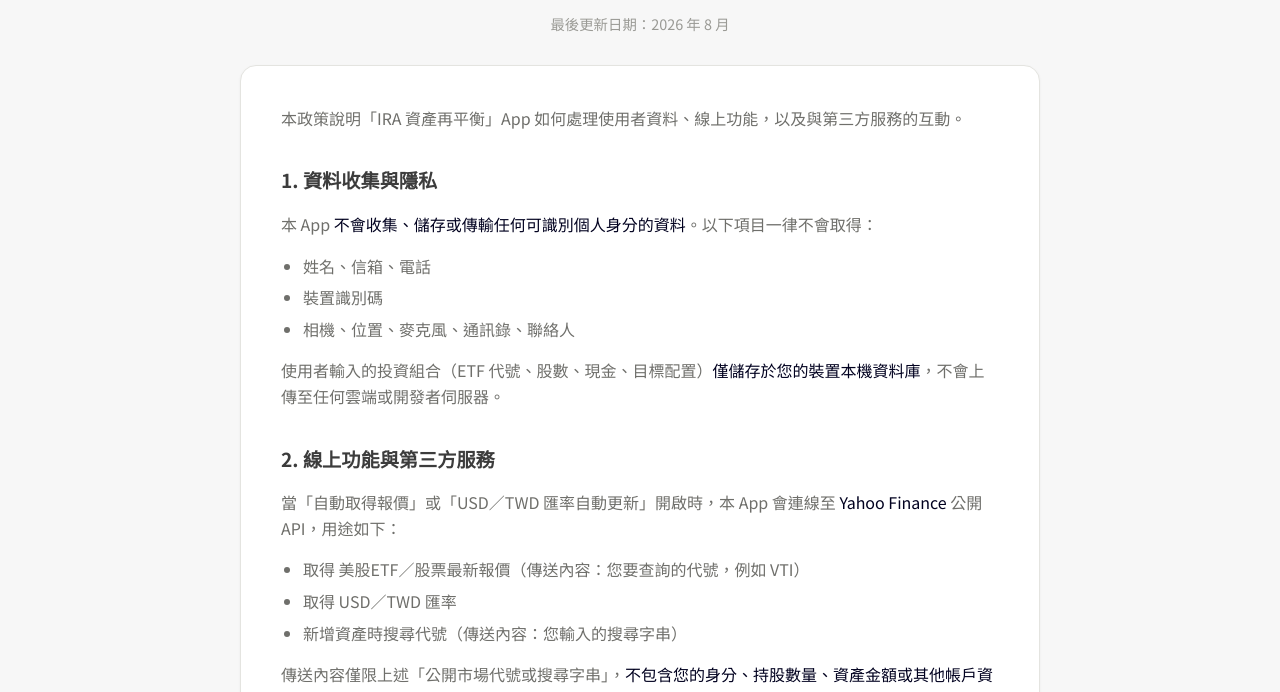
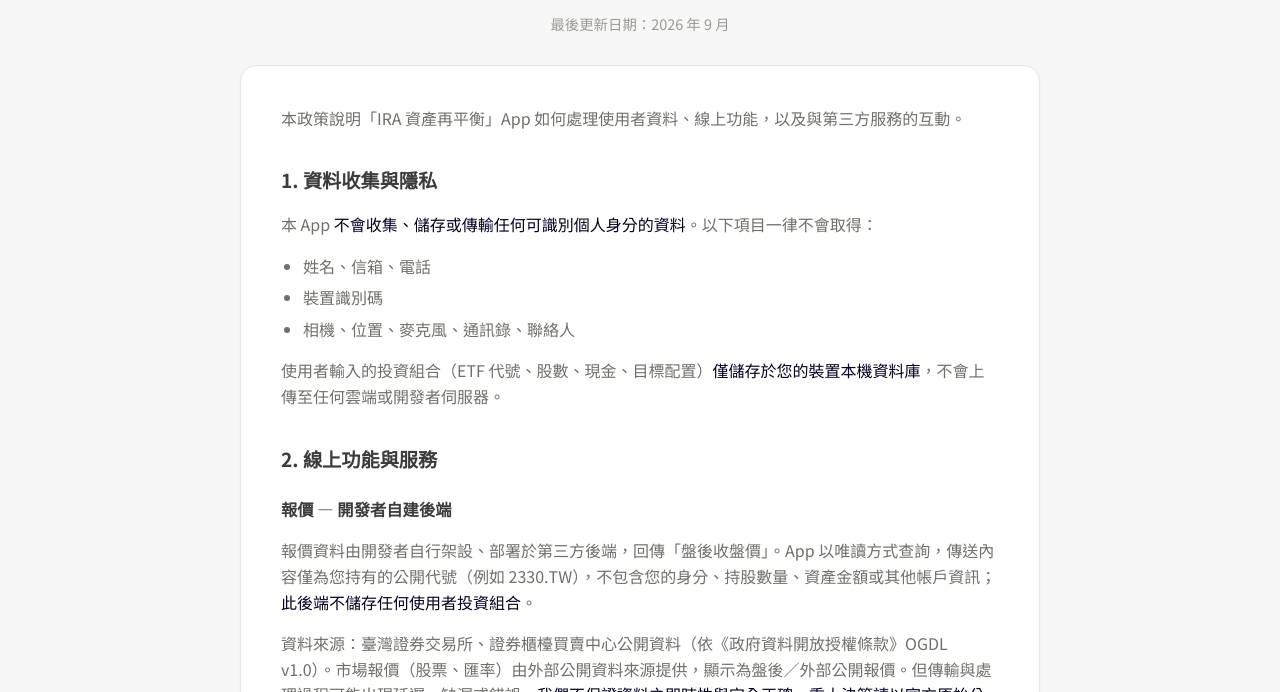
Before and after one commit to shiaupingj/appspdoit, a plain HTML site: page legal/ira-privacy.html in a window 1280 px wide. Shown: the part 260-952 px from the top of the page. Drawn offline with Linux system fonts and the light colour scheme.

Commit message:
docs(ira-privacy): 更新第2段——台股改自建後端＋OGDL 資料來源標示、外部報價概略化與免責聲明
- 台股報價改述為開發者自建後端(盤後收盤價、唯讀、只送公開代號、不存投資組合)
- 加 OGDL v1.0 資料來源標示與授權連結(data.gov.tw/license)
- 外部報價來源改概略化(不點名服務)，加資料延遲/缺漏免責、以官方公告為準
- 免責 callout：非投顧、不構成投資建議

Co-Authored-By: Claude Opus 4.8 <noreply@anthropic.com>

```diff
--- a/legal/ira-privacy.html
+++ b/legal/ira-privacy.html
@@ -30,7 +30,7 @@
       <span class="legal-app-name">IRA 資產再平衡</span>
     </div>
     <h1>隱私權政策</h1>
-    <p class="meta">最後更新日期：2026 年 8 月</p>
+    <p class="meta">最後更新日期：2026 年 9 月</p>
 
     <div class="legal-card">
     <p>本政策說明「IRA 資產再平衡」App 如何處理使用者資料、線上功能，以及與第三方服務的互動。</p>
@@ -44,14 +44,16 @@
     </ul>
     <p>使用者輸入的投資組合（ETF 代號、股數、現金、目標配置）<span class="hl">僅儲存於您的裝置本機資料庫</span>，不會上傳至任何雲端或開發者伺服器。</p>
 
-    <h2>2. 線上功能與第三方服務</h2>
-    <p>當「自動取得報價」或「USD／TWD 匯率自動更新」開啟時，本 App 會連線至 <span class="hl">Yahoo Finance</span> 公開 API，用途如下：</p>
-    <ul>
-      <li>取得 美股ETF／股票最新報價（傳送內容：您要查詢的代號，例如 VTI）</li>
-      <li>取得 USD／TWD 匯率</li>
-      <li>新增資產時搜尋代號（傳送內容：您輸入的搜尋字串）</li>
-    </ul>
-    <p>傳送內容僅限上述「公開市場代號或搜尋字串」，<span class="hl">不包含您的身分、持股數量、資產金額或其他帳戶資訊</span>。Yahoo Finance 對該等請求的處理，請參閱其自身的隱私權聲明。</p>
+    <h2>2. 線上功能與服務</h2>
+
+    <h3>報價 — 開發者自建後端</h3>
+    <p>報價資料由開發者自行架設、部署於第三方後端，回傳「盤後收盤價」。App 以唯讀方式查詢，傳送內容僅為您持有的公開代號（例如 2330.TW），不包含您的身分、持股數量、資產金額或其他帳戶資訊；<span class="hl">此後端不儲存任何使用者投資組合</span>。</p>
+    <p>資料來源：臺灣證券交易所、證券櫃檯買賣中心公開資料（依《政府資料開放授權條款》<a href="https://data.gov.tw/license" target="_blank" rel="noopener">OGDL v1.0</a>）。市場報價（股票、匯率）由外部公開資料來源提供，顯示為盤後／外部公開報價。但傳輸與處理過程可能出現延遲、缺漏或錯誤，<span class="hl">我們不保證資料之即時性與完全正確，重大決策請以官方原始公告為準</span>。</p>
+
+    <div class="callout">
+      <p>資料來源：臺灣證券交易所、證券櫃檯買賣中心公開資料；報價與匯率則取自外部公開資料來源。這些市場報價查詢僅傳送公開市場代號，<span class="hl">不會夾帶你的個人身分資訊</span>。本服務僅彙整呈現公開資訊，<span class="hl">非證券投資顧問事業，不對特定有價證券提供分析意見或推介建議，亦不構成任何投資建議</span>；投資人應自行判斷並自負盈虧。</p>
+    </div>
+
     <div class="callout">
       <span class="hl">如不需上述線上功能，可至下列任一處關閉，App 將完全離線運作：</span>
       <ul>
```
